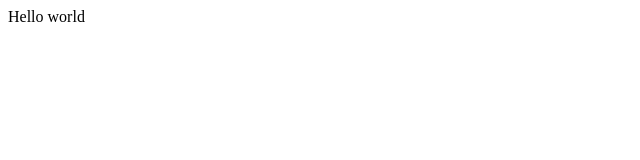
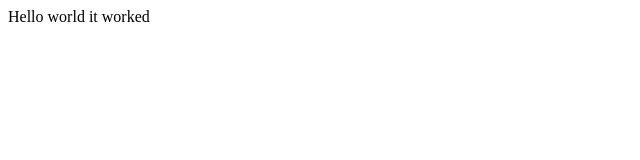
Before and after one commit to DylCunningham/DylCunningham.github.io, a plain HTML site: page index.html in a window 1280 px wide. Shown: the full height of the page, 0-640 px from the left. Drawn offline with Linux system fonts and the light colour scheme.

Commit message:
Hello changed

```diff
--- a/index.html
+++ b/index.html
@@ -9,7 +9,7 @@
 </head>
 
 <body>
-  Hello world
+  Hello world it worked
   <script src="script.js"></script>
 
  <!--
```
